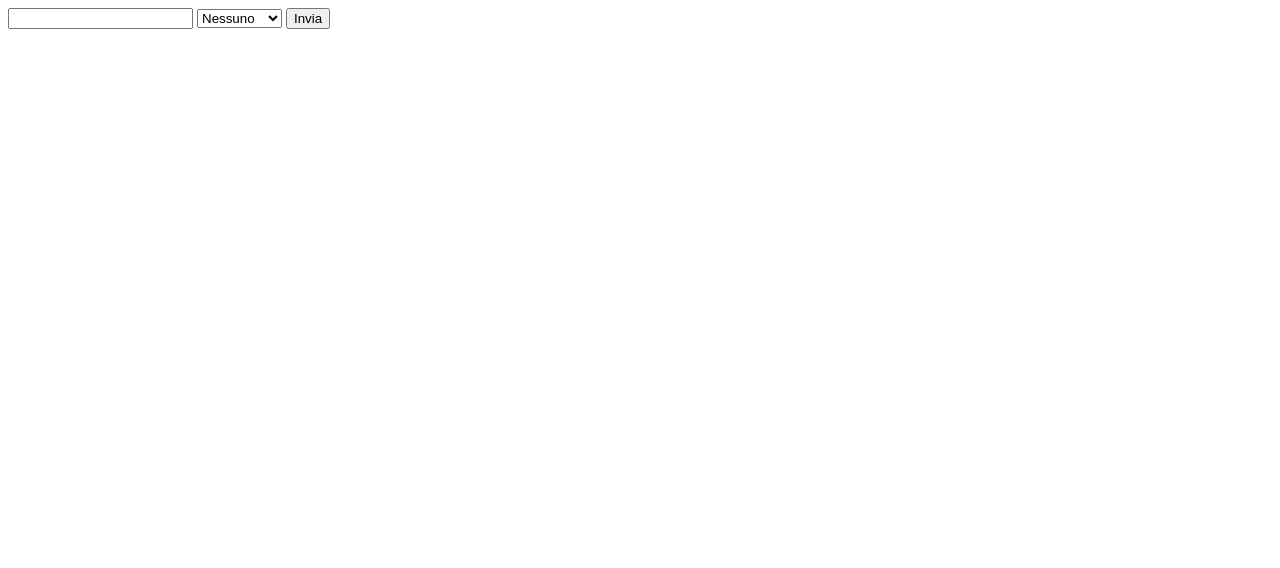
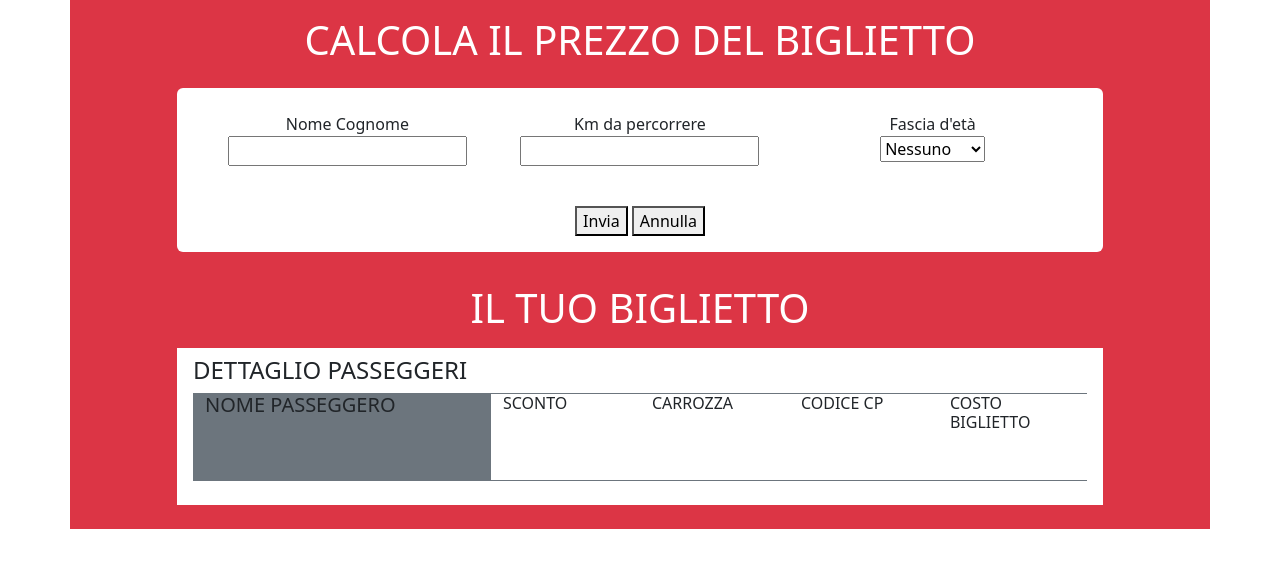
Before and after one commit to Giulio998/js-biglietto-treno-form, a plain HTML site: page index.html in a window 1280 px wide. Drawn offline with nearby package versions, Linux system fonts and the light colour scheme.

Commit message:
Milestone 3

```diff
--- a/index.html
+++ b/index.html
@@ -4,23 +4,118 @@
     <meta charset="UTF-8">
     <meta name="viewport" content="width=device-width, initial-scale=1.0">
     <title>Document</title>
+    <link href="https://cdn.jsdelivr.net/npm/bootstrap@5.3.3/dist/css/bootstrap.min.css" rel="stylesheet" integrity="sha384-QWTKZyjpPEjISv5WaRU9OFeRpok6YctnYmDr5pNlyT2bRjXh0JMhjY6hW+ALEwIH" crossorigin="anonymous">
 </head>
 <body>
 
-    <input id ="km" type="number">
-    <select name="" id="discount">
-        <option selected="default">Nessuno</option>
-        <option value="minorenne">Minorenne</option>
-        <option value="over 65">Over 65</option>
+    <div class="container bg-danger">
+        <div class="row d-flex justify-content-center ">
+            <h1 class="text-white py-3 text-center">CALCOLA IL PREZZO DEL BIGLIETTO</h1>
+            <div class="col-10 mb-4">
+
+                <div class="container bg-white rounded">
+                    <div class="row mb-3 p-4">
+                        <div class="col-4">
+                            <div class=" d-flex flex-column align-items-center">
+                                <label for="identity">Nome Cognome</label>
+                                <input type="text" id="identity">
+                            </div>
+                        </div>
+                        <div class="col-4">
+                            <div class=" d-flex flex-column align-items-center">
+                                <label for="km">Km da percorrere</label>
+                                <input id ="km" type="number">
+                            </div>
+                        </div>
+                        <div class="col-4 ">
+                            <div class="d-flex flex-column align-items-center">
+                                <label for="discount">Fascia d'età</label>
+                                <select name="" id="discount">
+                                    <option selected="Default">Nessuno</option>
+                                    <option value="Minorenne">Minorenne</option>
+                                    <option value="Over 65">Over 65</option>
+                                </select>
+                            </div>
+                        </div>
+
+                    </div>
+
+                    <div class="row">
+                        <div class="col-12 d-flex justify-content-center pb-3">
+                            <div>
+                                <button id="submit">Invia</button>
+                                <button id="reset">Annulla</button>
+                            </div>
 
 
-    </select>
-    <button id="submit">Invia</button>
+                        </div>
+                    </div>
+
+
+                </div>
+
+
+            </div>
+            <h1 class="text-white py-2 text-center">IL TUO BIGLIETTO</h1>
+            <div class="col-10">
+                <div class="container">
+                    <div class="row">
+                        <div class="col-12 bg-white mb-4">
+                            <p class="h4 px-1 pt-2">DETTAGLIO PASSEGGERI</p>
+                            <div class="row px-3 mb-4">
+                                <div class="col-4 bg-secondary">
+                                    <P class="h5 fs-5">NOME PASSEGGERO</P>
+                                    <div id="nomePasseggero" class="h4"></div>
+                                </div>
+                                <div class="col-2 border-top border-bottom border-secondary">
+                                    <P class="h5 fs-6">SCONTO</P>
+                                    <div id="sconto" class="mt-5"></div>
+                                </div>
+                                <div class="col-2 border-top border-bottom border-secondary">
+                                    <P class="h5 fs-6">CARROZZA</P>
+                                    <div id="carrozza" class="mt-5"></div>
+                                </div>
+                                <div class="col-2 border-top border-bottom border-secondary">
+                                    <P class="h5 fs-6">CODICE CP</P>
+                                    <div id="cp" class="mt-5"></div>
+                                </div>
+                                <div class="col-2 border-top border-bottom border-secondary">
+                                    <P class="h5 fs-6">COSTO BIGLIETTO</P>
+                                    <div id="prezzo" class="mt-5"></div>
+                                </div>
+                            </div>
+
+
+
+
+                        </div>
+                    </div>
+                </div>
+            </div>
+
+
+
+        </div>
+    </div>
 
 
 
 
 
+
+
+
+
+
+
+
+
+
+
+
+
+
+    <script src="https://cdn.jsdelivr.net/npm/bootstrap@5.3.3/dist/js/bootstrap.bundle.min.js" integrity="sha384-YvpcrYf0tY3lHB60NNkmXc5s9fDVZLESaAA55NDzOxhy9GkcIdslK1eN7N6jIeHz" crossorigin="anonymous"></script>
     <script src="./js/app.js"></script>
 </body>
 </html>
--- a/js/app.js
+++ b/js/app.js
@@ -1,14 +1,19 @@
 function myFunction() {
     let km = document.getElementById('km').value;
     let discount = document.getElementById('discount').value;
+    let name = document.getElementById('identity').value;
+
+
 
     const basePrice = (km * 0.21);
     let finalPrice;
-    let minorPrice = basePrice - (basePrice * 0.2);
-    const minorDiscount = "20%";
-    const seniorDiscount = "40%";
+    const smallDiscount = 0.2;
+    const bigDiscount = 0.4;
+    let minorPrice = basePrice - (basePrice * smallDiscount);
+    let seniorPrice = basePrice - (basePrice * bigDiscount);
+    const minorDiscount = ((smallDiscount * 100) + '%');
+    const seniorDiscount = ((bigDiscount * 100) + '%');
 
-    let seniorPrice = basePrice - (basePrice * 0.4);
 
 
 
@@ -18,7 +23,8 @@ function myFunction() {
     console.log("discount ", discount);
 
 
-      if (discount == "minorenne") {
+if (km > 0 && name != "" ) {
+    if (discount == "minorenne") {
         finalPrice = minorPrice.toFixed(2);
         console.log("minorDiscount ", minorDiscount);
         console.log("minorPrice ", finalPrice);
@@ -31,6 +37,39 @@ function myFunction() {
         console.log("basePrice ", finalPrice);
     }
 
+    let prezzoContainer = document.getElementById("prezzo");
+    prezzoContainer.innerHTML = finalPrice + " " + "€";
+
+    let nameContainer = document.getElementById("nomePasseggero");
+    nameContainer.innerHTML= name;
+
+    let discountContainer = document.getElementById("sconto");
+    discountContainer.innerHTML = discount;
+
+    let carrozzaContainer = document.getElementById("carrozza");
+    carrozzaContainer.innerHTML = Math.floor(Math.random() * 10) + 1;
+
+    let cpContainer = document.getElementById("cp");
+    cpContainer.innerHTML = Math.floor(Math.random() * 100000) + 1;
+
+
+
+
+
+
+
+
+
+
+} else {
+    alert("Inserisci i campi obbligatori")
+
+}
+
+
+
+
+
 
 
 }
```
